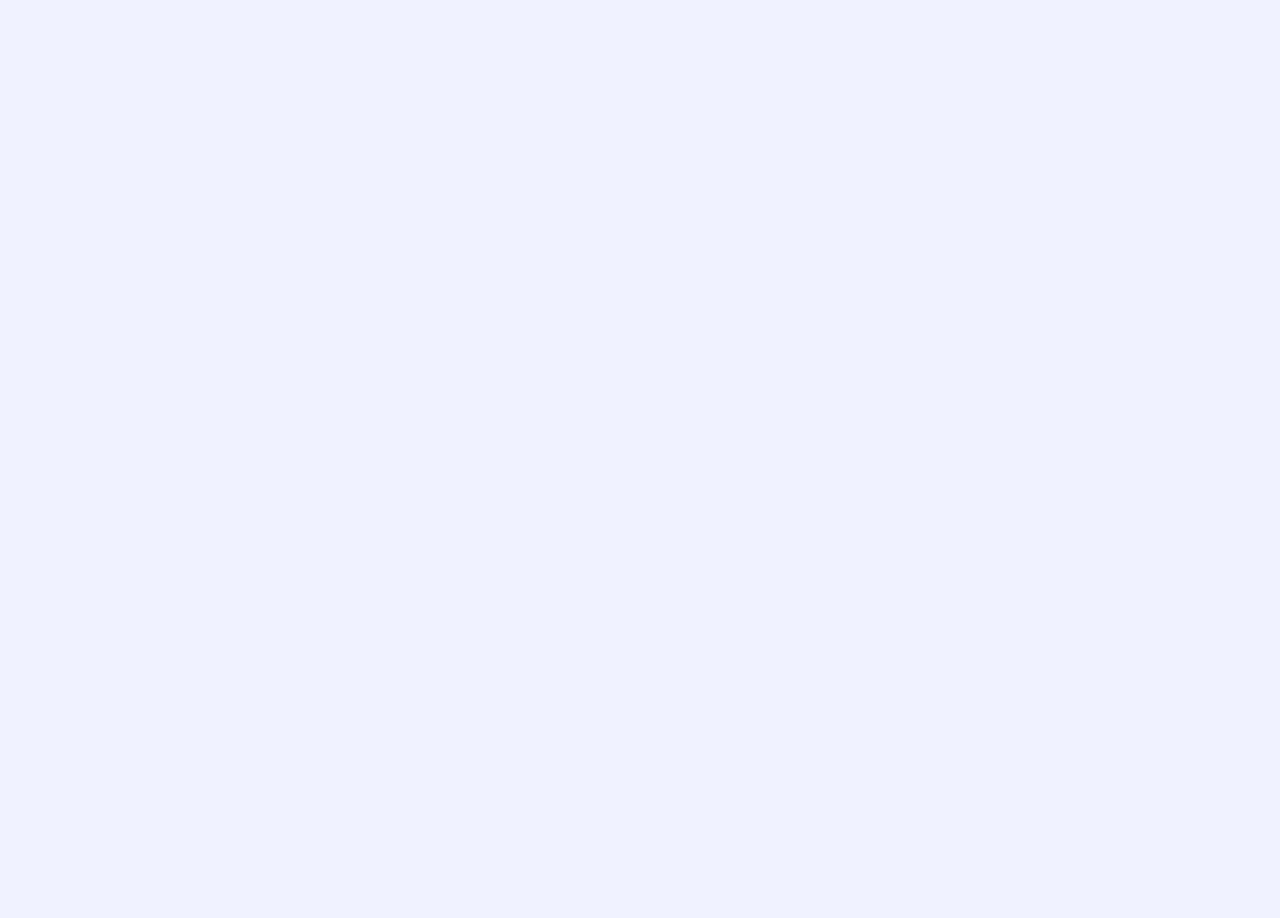
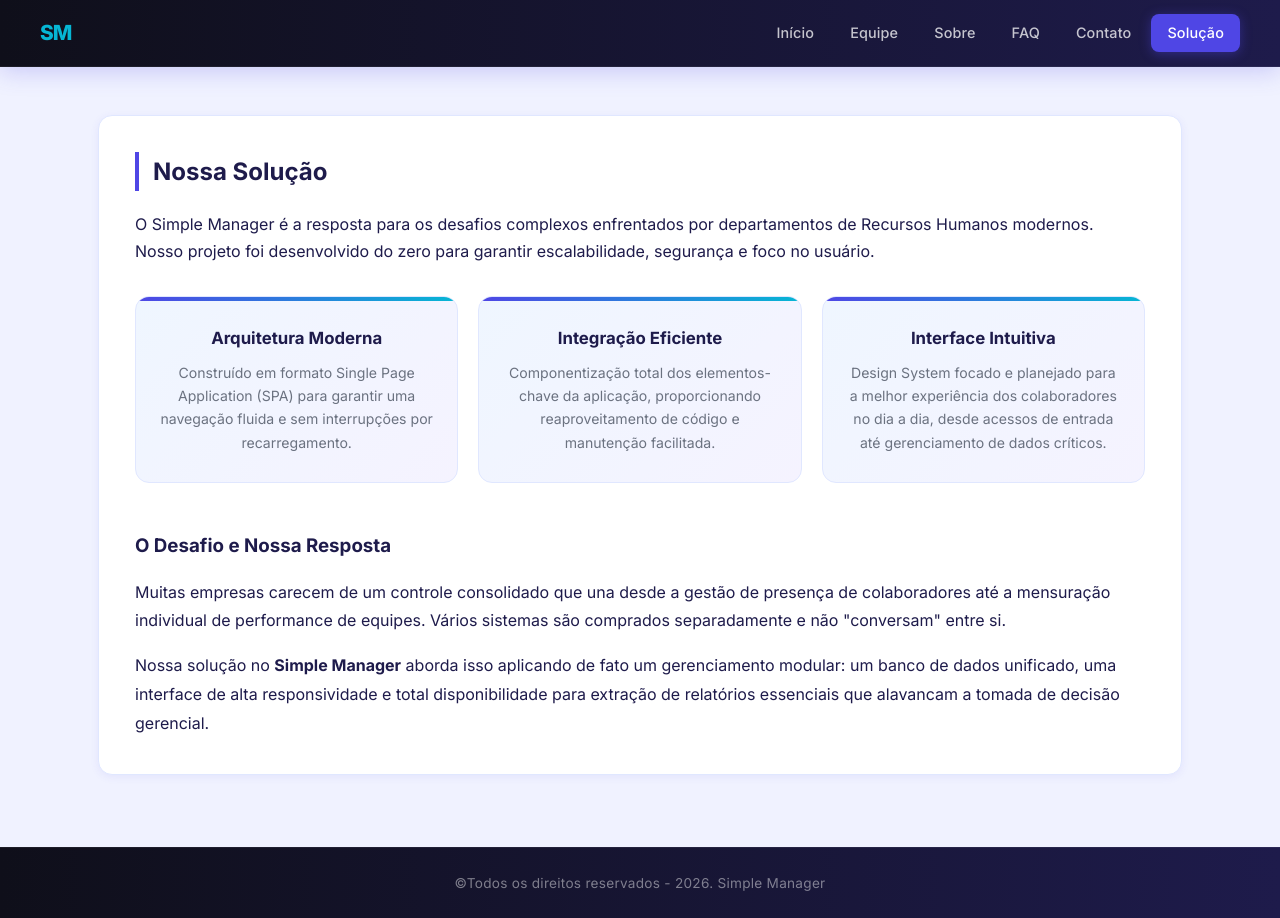
Before and after one commit to If-Kaliel/challenge, a React (Vite) app: page /solucao in a window 1280 px wide. Before the commit this address had no page. Before the commit the page ends 800 px from the top, so only its background shows below. Built offline with nearby package versions, Linux system fonts and the light colour scheme.

Commit message:
feat: Criado a aba de solução e retulização do estilo.css

```diff
--- a/src/App.tsx
+++ b/src/App.tsx
@@ -6,6 +6,7 @@
 import { Sobre } from './pages/Sobre';
 import { FAQ } from './pages/FAQ';
 import { Contato } from './pages/Contato';
+import { Solucao } from './pages/Solucao';
 
 function App() {
   return (
@@ -17,6 +18,7 @@
           <Route path="sobre" element={<Sobre />} />
           <Route path="faq" element={<FAQ />} />
           <Route path="contato" element={<Contato />} />
+          <Route path="solucao" element={<Solucao />} />
         </Route>
       </Routes>
     </BrowserRouter>
--- a/src/components/Header.tsx
+++ b/src/components/Header.tsx
@@ -27,6 +27,7 @@
         <NavLink to="/sobre" onClick={closeMenu}>Sobre</NavLink>
         <NavLink to="/faq" onClick={closeMenu}>FAQ</NavLink>
         <NavLink to="/contato" onClick={closeMenu}>Contato</NavLink>
+        <NavLink to="/solucao" onClick={closeMenu}>Solução</NavLink>
       </nav>
     </header>
   );
--- /dev/null
+++ b/src/pages/Solucao.tsx
@@ -0,0 +1,47 @@
+export function Solucao() {
+  return (
+    <div className="container">
+      <main>
+        <section className="section">
+          <h2>Nossa Solução</h2>
+          <p className="lead" style={{ marginBottom: '32px' }}>
+             O Simple Manager é a resposta para os desafios complexos enfrentados por departamentos de Recursos Humanos modernos. Nosso projeto foi desenvolvido do zero para garantir escalabilidade, segurança e foco no usuário.
+          </p>
+
+          <div className="features">
+            <div className="feature">
+              <strong>Arquitetura Moderna</strong>
+              <div className="muted">
+                Construído em formato Single Page Application (SPA) para garantir uma navegação fluida e sem interrupções por recarregamento.
+              </div>
+            </div>
+
+            <div className="feature">
+              <strong>Integração Eficiente</strong>
+              <div className="muted">
+                Componentização total dos elementos-chave da aplicação, proporcionando reaproveitamento de código e manutenção facilitada.
+              </div>
+            </div>
+
+            <div className="feature">
+              <strong>Interface Intuitiva</strong>
+              <div className="muted">
+                Design System focado e planejado para a melhor experiência dos colaboradores no dia a dia, desde acessos de entrada até gerenciamento de dados críticos.
+              </div>
+            </div>
+          </div>
+
+          <div style={{ marginTop: '48px' }}>
+            <h3 className="strong" style={{ marginBottom: '16px' }}>O Desafio e Nossa Resposta</h3>
+            <p style={{ marginBottom: '16px', lineHeight: '1.8' }}>
+              Muitas empresas carecem de um controle consolidado que una desde a gestão de presença de colaboradores até a mensuração individual de performance de equipes. Vários sistemas são comprados separadamente e não "conversam" entre si.
+            </p>
+            <p style={{ lineHeight: '1.8' }}>
+              Nossa solução no <strong>Simple Manager</strong> aborda isso aplicando de fato um gerenciamento modular: um banco de dados unificado, uma interface de alta responsividade e total disponibilidade para extração de relatórios essenciais que alavancam a tomada de decisão gerencial.
+            </p>
+          </div>
+        </section>
+      </main>
+    </div>
+  );
+}
```
